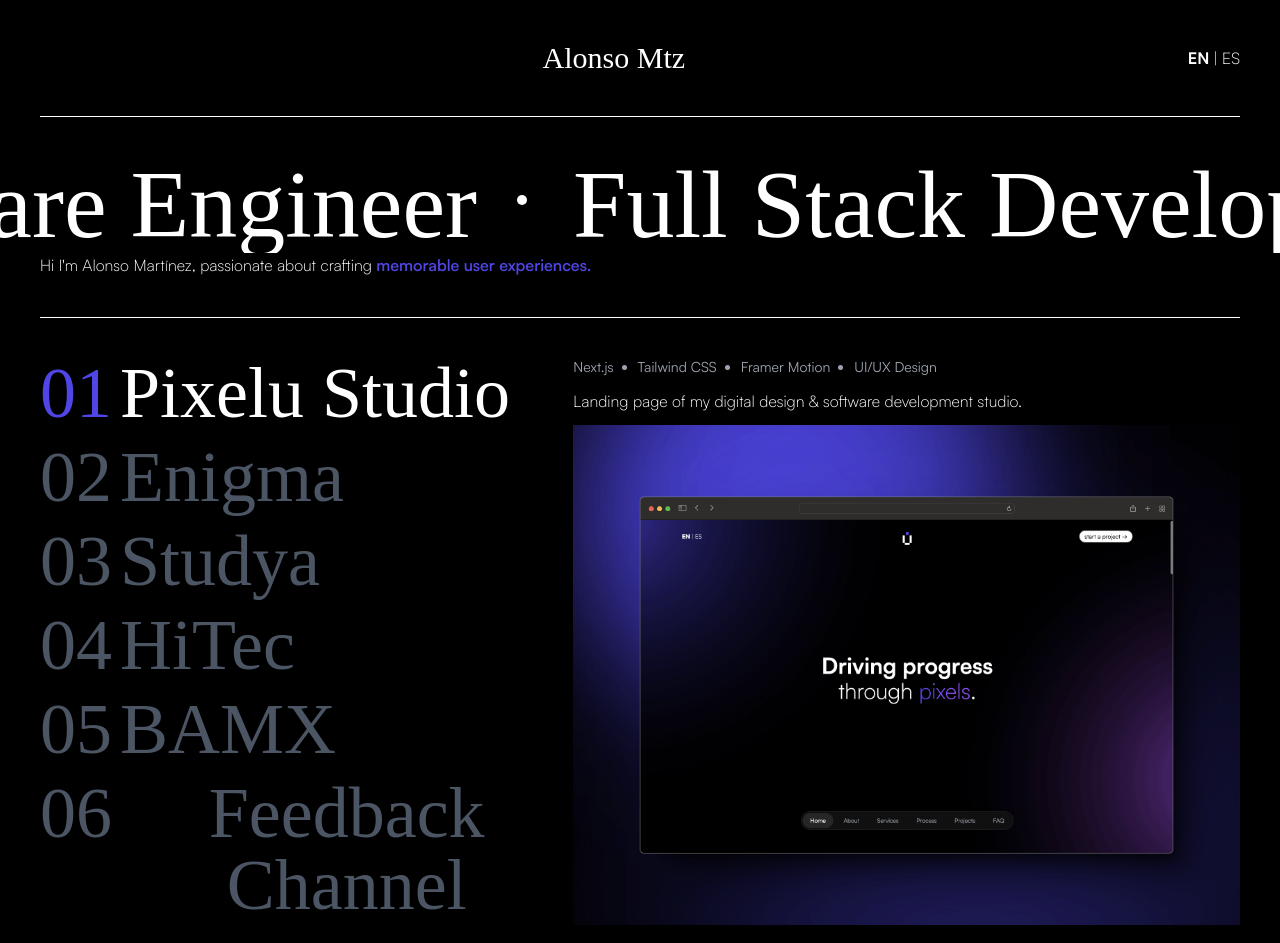
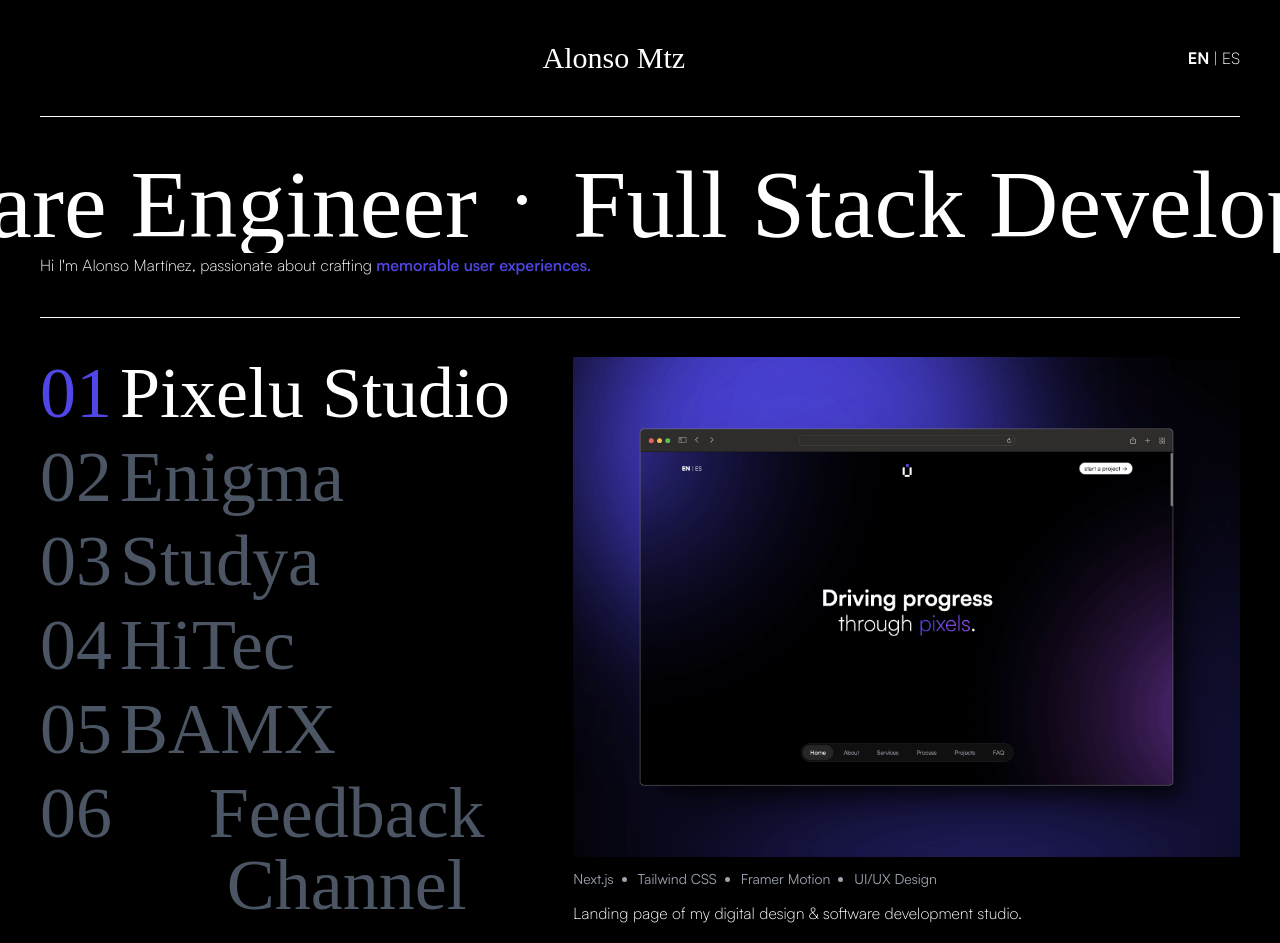
Before and after one commit to AlonsoMtzG/alonsomtz-portfolio, a Next.js app: page / in a window 1280 px wide. Shown: the top 943 px of the page. Built offline with nearby package versions, Linux system fonts and the light colour scheme; a web font is replaced by a local one.

Commit message:
change content project position

```diff
--- a/components/Projects/Content.jsx
+++ b/components/Projects/Content.jsx
@@ -7,6 +7,16 @@ export const Content = ({ project }) => {
 
   return (
     <>
+      <div className="flex flex-col gap-5">
+        <Image
+          priority={true}
+          width={1920}
+          height={1440}
+          className="w-full"
+          src={src}
+          alt={name}
+        />
+      </div>
       <div className="flex items-center gap-4">
         {techs.map((val, idx) => (
           <div key={val + idx} className="flex items-center">
@@ -18,16 +28,6 @@ export const Content = ({ project }) => {
         ))}
       </div>
       <p className="font-light">{description}</p>
-      <div className="flex flex-col gap-5">
-        <Image
-          priority={true}
-          width={1920}
-          height={1440}
-          className="w-full"
-          src={src}
-          alt={name}
-        />
-      </div>
     </>
   );
 };
```
